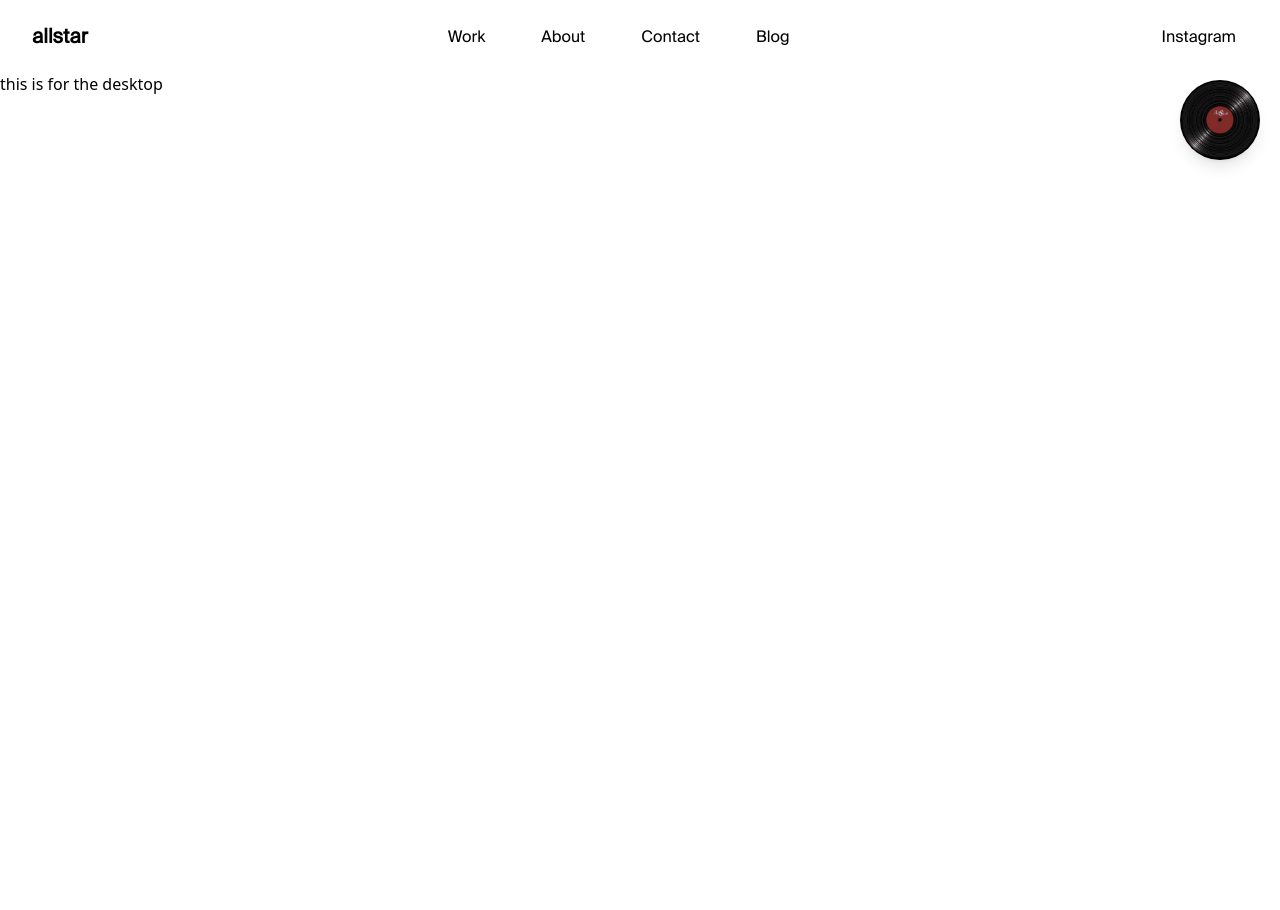
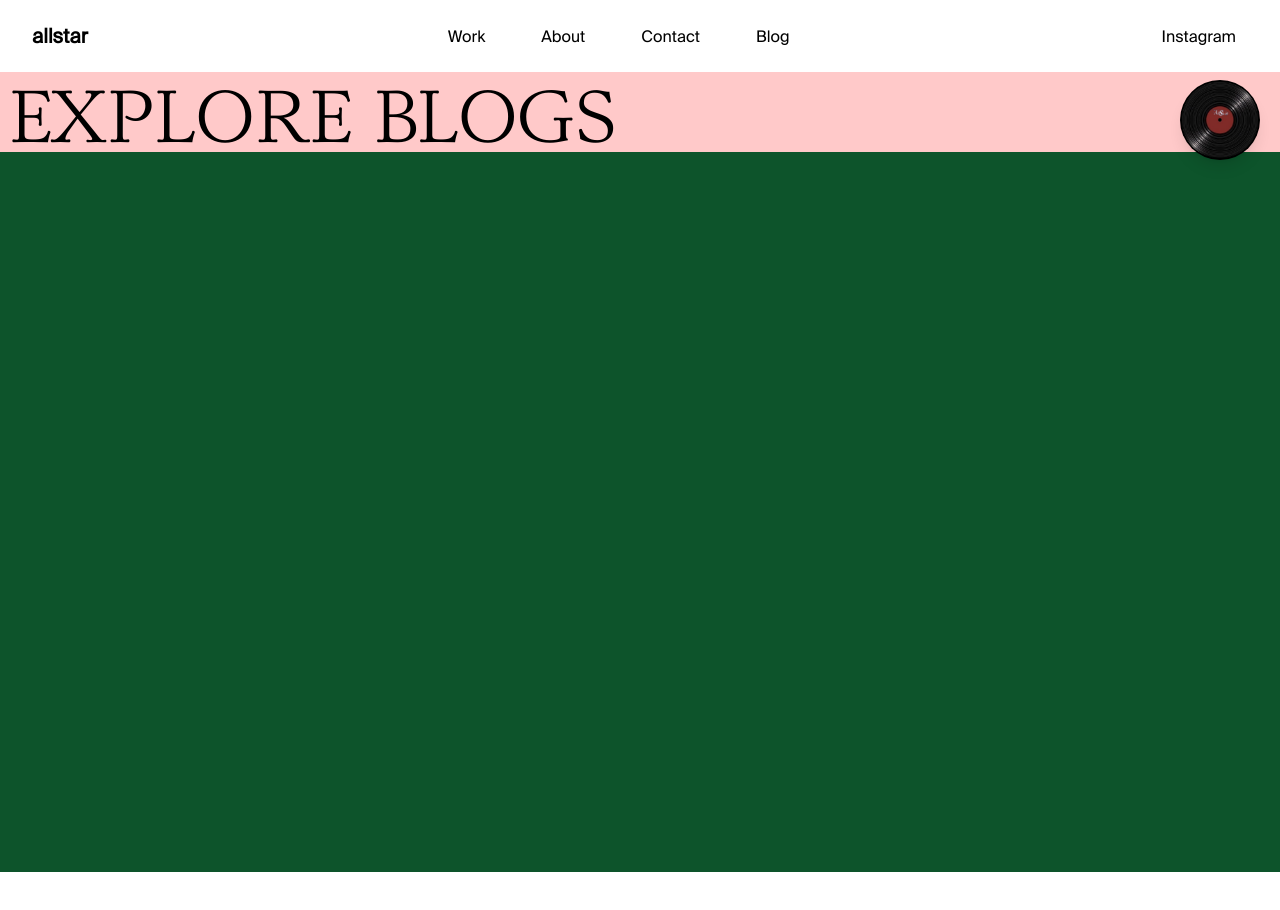
Before and after one commit to mohammedDhinojwala/allstar-web, a React (Vite) app: page /blog in a window 1280 px wide. Shown: the top 910 px of the page. Built offline with nearby package versions, Linux system fonts and the light colour scheme.

Commit message:
blog added florida fixed a little blog page added

```diff
--- a/src/components/Blog/BlogMain.jsx
+++ b/src/components/Blog/BlogMain.jsx
@@ -127,7 +127,22 @@ md:hidden">
 
     </div>
 
-    <div className="blogMain-main-desktop">this is for the desktop</div>
+    <div className="blogMain-main-desktop w-[100vw] h-[100vh] hidden
+    md:!flex md:!flex-col">
+
+      <div className="blogMain-header bg-red-200 h-[10%] ">
+        <h1 className='text-[4rem] !pl-2'>EXPLORE BLOGS</h1>
+      </div>
+
+      <div className="blog-desktop bg-green-900 h-[90%] w-[100%]">
+
+
+
+        </div>
+
+
+
+    </div>
 
       </div>
 
--- a/src/components/Blog/HowtoCreateYourPersonalWebsiteBeforeCollegeApps.jsx
+++ b/src/components/Blog/HowtoCreateYourPersonalWebsiteBeforeCollegeApps.jsx
@@ -3,7 +3,7 @@ import React from 'react'
 import heroPagePhoto from '../../assets/images/heropageportfolio.png';
 import File from '../../assets/images/file-folders.jpeg';
 import creativePortfolio from '../../assets/images/creative-portfolio.png';
-import cassette from '../../assets/images/cassette.jpeg';
+import cassette from '../../assets/images/Cassette.jpeg';
 import leadership from '../../assets/images/Leadership.jpeg';
 import frameworksImg from '../../assets/images/framer-wix-square-webflow.png';
 import languages from '../../assets/images/languages.png';
```
